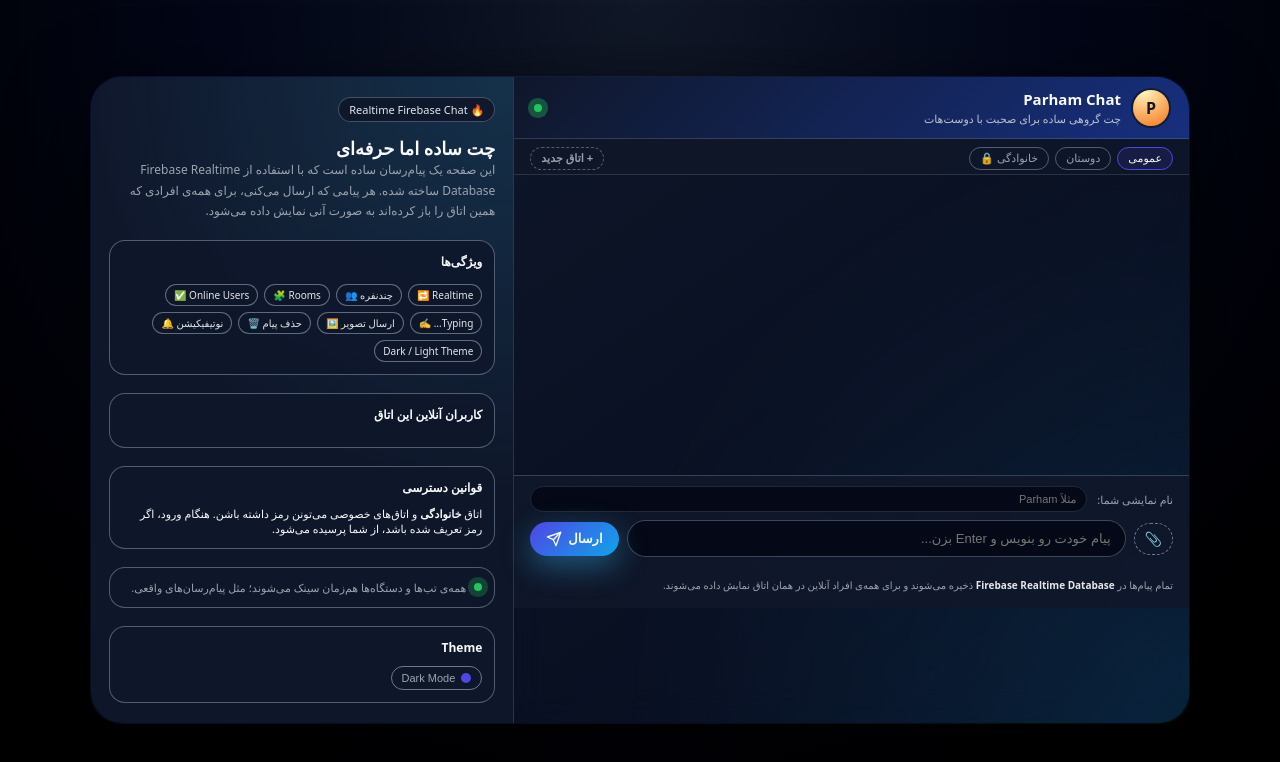
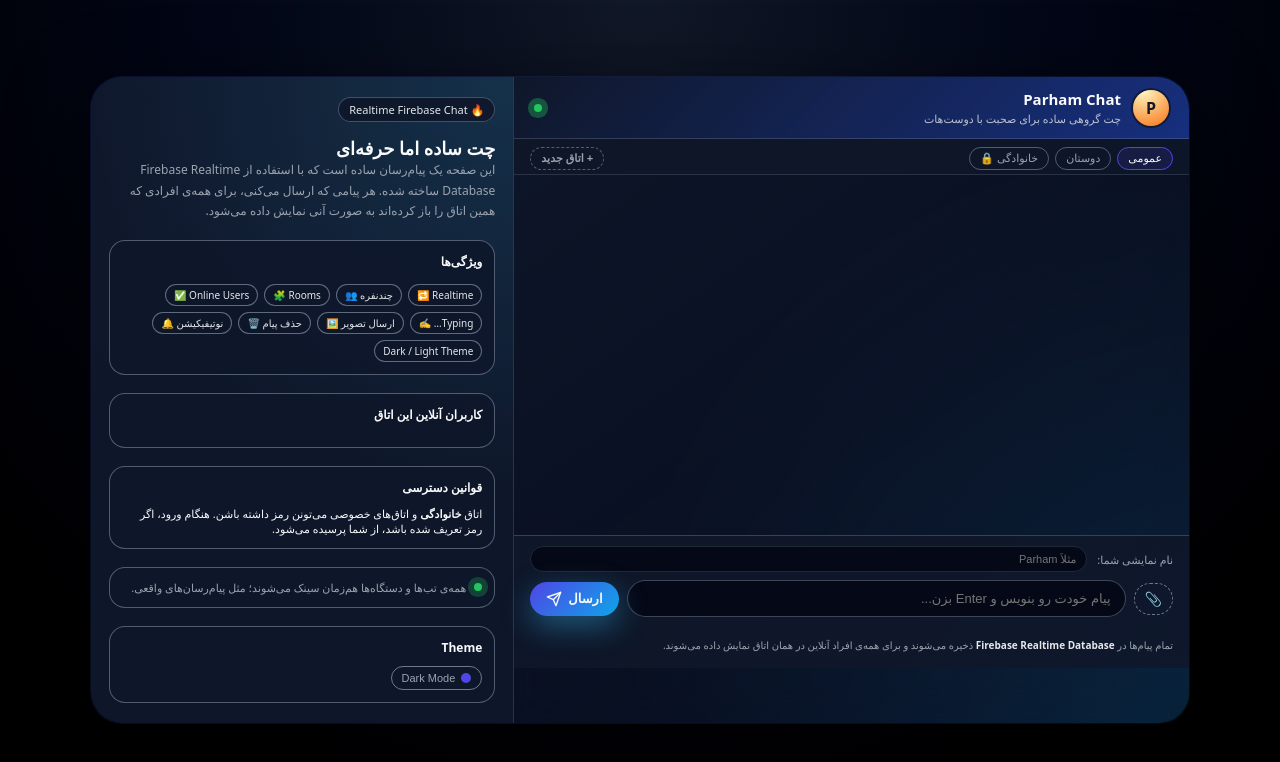
Before and after one commit to parham5/parham-face, a React app: page index.html in a window 1280 px wide. Built offline with nearby package versions, Linux system fonts and the light colour scheme; no server answers.

Commit message:
Adjust messages section height to 45vh
Updated the height and max-height of the messages section to 45vh.

```diff
--- a/index.html
+++ b/index.html
@@ -214,8 +214,9 @@
 
     .messages {
       /* flex: 1;  این خط رو یا حذف کن یا کامنت کن */
-      height: 300px;        /* یا هر عددی که دوست داری */
-      max-height: 300px;    /* که از این بیشتر نشه */
+      height: 45vh;
+      max-height: 45vh;
+   /* که از این بیشتر نشه */
       padding: 12px 20px 16px;
       overflow-y: auto;
       display: flex;
```
